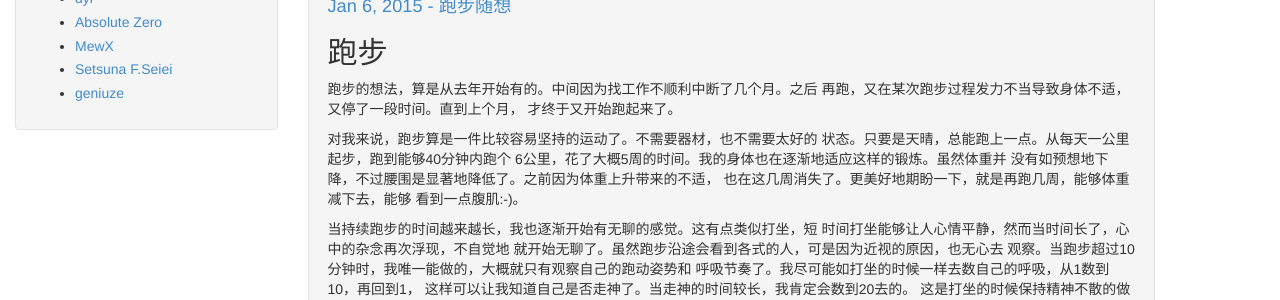
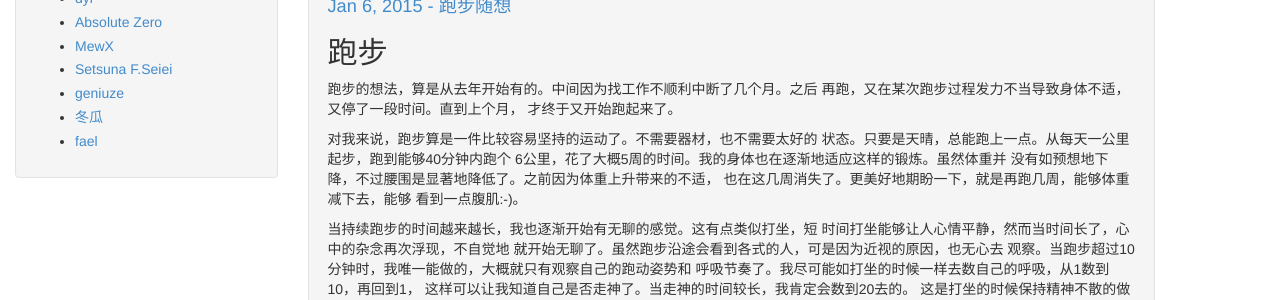
Before and after one commit to phonzia/old_blog, a Jekyll site: the page built from index.html, in a window 1280 px wide and 900 px high, scrolled down 343 px. Shown: the part 151-451 px from the top of the window. Built offline with Jekyll 4.4.1, drawn with Linux system fonts in a browser that asks for light colours; Markdown is read by kramdown in place of the engine named in the settings; the list of posts is cut into pages by our own code.

Commit message:
add new links

```diff
--- a/_includes/links-list.html
+++ b/_includes/links-list.html
@@ -6,4 +6,5 @@
   <li><a href="http://mewx.org">MewX</a></li>
   <li><a href="http://foursking.github.io">Setsuna F.Seiei</a></li>
   <li><a href="http://geniuze.com">geniuze</a></li>
-</ul>
+  <li><a href="http://www.desgard.com">冬瓜</a></li>
+  <li><a href="http://fael.xyz/">fael</a></li>
```
